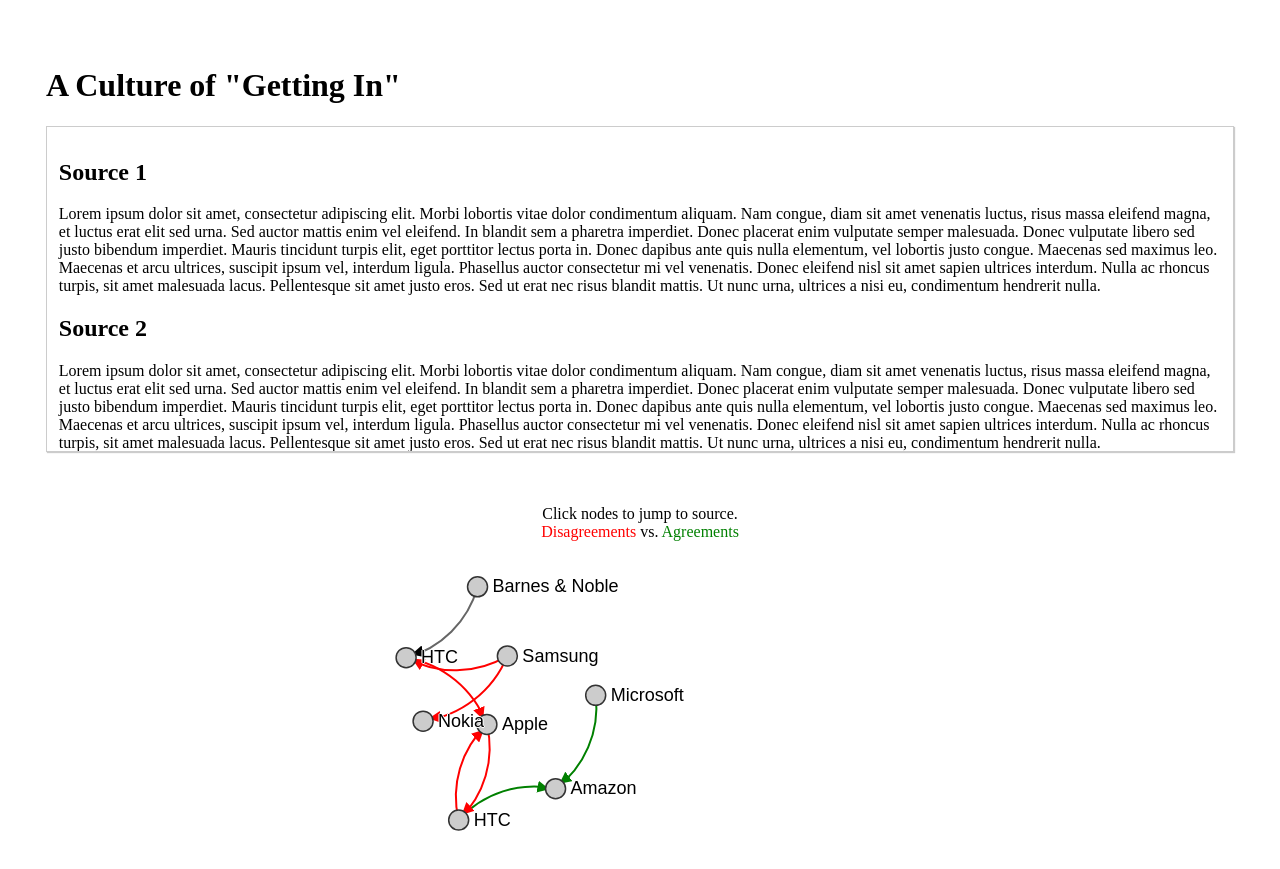
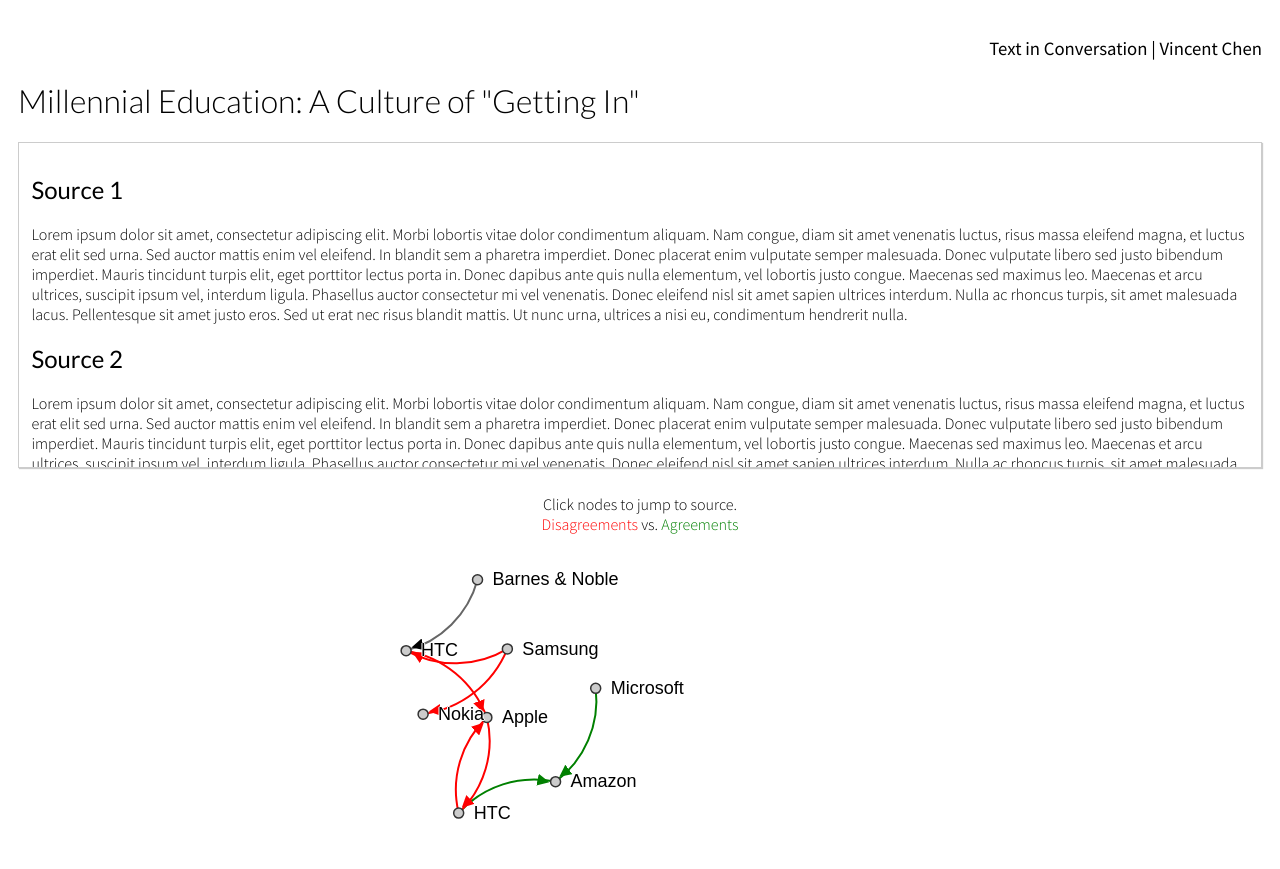
Before and after one commit to vincentschen/research-visualization, a plain HTML site: page index.html in a window 1280 px wide. Drawn offline with nearby package versions, Linux system fonts and the light colour scheme.

Commit message:
[new] font styling

```diff
--- a/index.html
+++ b/index.html
@@ -3,6 +3,7 @@
   <meta charset="utf-8">
   <title> Text in Conversation | Research Visualization </title>
   <link rel="stylesheet" href="main.css">
+  <link href='http://fonts.googleapis.com/css?family=Lato:300,400|Source+Sans+Pro:300,400' rel='stylesheet' type='text/css'>
   <script src="http://d3js.org/d3.v3.min.js"></script>
   <script src="http://ajax.googleapis.com/ajax/libs/jquery/1.11.2/jquery.min.js"></script>
 
@@ -10,7 +11,8 @@
 
 <body>
   <div class="container">
-    <h1>A Culture of "Getting In"</h1>
+    <h3>Text in Conversation | Vincent Chen<h3>
+    <h1>Millennial Education: A Culture of "Getting In"</h1>
     <div class="scroll">
     <h2 id="source1"> Source 1 </h2>
     <p>Lorem ipsum dolor sit amet, consectetur adipiscing elit. Morbi lobortis vitae dolor condimentum aliquam. Nam congue, diam sit amet venenatis luctus, risus massa eleifend magna, et luctus erat elit sed urna. Sed auctor mattis enim vel eleifend. In blandit sem a pharetra imperdiet. Donec placerat enim vulputate semper malesuada. Donec vulputate libero sed justo bibendum imperdiet. Mauris tincidunt turpis elit, eget porttitor lectus porta in. Donec dapibus ante quis nulla elementum, vel lobortis justo congue. Maecenas sed maximus leo. Maecenas et arcu ultrices, suscipit ipsum vel, interdum ligula. Phasellus auctor consectetur mi vel venenatis. Donec eleifend nisl sit amet sapien ultrices interdum. Nulla ac rhoncus turpis, sit amet malesuada lacus. Pellentesque sit amet justo eros. Sed ut erat nec risus blandit mattis. Ut nunc urna, ultrices a nisi eu, condimentum hendrerit nulla.</p>
@@ -73,7 +75,7 @@
     {source: 2, target: 1, type: "agree"},
     {source: 4, target: 2, type: "disagree"},
     {source: 3, target: 5, type: "disagree"},
-    {source: 7, target: 6, type: "normal"},
+    {source: 7, target: 6, type: "relevant"},
     {source: 3, target: 6, type: "disagree"},
     {source: 6, target: 4, type: "disagree"},
     {source: 2, target: 4, type: "disagree"},
@@ -97,7 +99,7 @@
 
   // Per-type markers, as they don't inherit styles.
   svg.append("defs").selectAll("marker")
-      .data(["agree", "disagree", "normal"])
+      .data(["agree", "disagree", "relevant"])
     .enter().append("marker")
       .attr("id", function(d) { return d; })
       .attr("viewBox", "0 -5 10 10")
@@ -115,10 +117,11 @@
       .attr("class", function(d) { return "link " + d.type; })
       .attr("marker-end", function(d) { return "url(#" + d.type + ")"; });
 
+
   var circle = svg.append("g").selectAll("circle")
       .data(force.nodes())
     .enter().append("circle")
-      .attr("r", 10)
+      .attr("r", 5)
       .on('click', function(d, i) {
         window.location.href = d.url;
       })
@@ -130,9 +133,6 @@
       .style("font-size","18px")
       .attr("x", 15)
       .attr("y", ".31em")
-      .attr("xlink:href", function (d) {
-          return "http://google.com/" + d.name;
-      })
       .text(function(d) { return d.name; });
 
           //show text
--- a/main.css
+++ b/main.css
@@ -40,7 +40,7 @@ circle:hover {
 
 /* text */
 .container {
-  padding: 3%;
+  padding: 10px;
 }
 
 .scroll {
@@ -50,3 +50,24 @@ circle:hover {
   border: 1.5px solid #ccc;
   box-shadow: 1px 1px 1px #ccc;
 }
+
+h1 {
+  font-family: 'Lato', sans-serif;
+  font-weight: 300;
+}
+
+h2 {
+  font-family: 'Lato', sans-serif;
+  font-weight: 400;
+}
+
+h3 {
+  font-family: 'Source Sans Pro', sans-serif;
+  font-weight: 400;
+  text-align: right;
+}
+
+p {
+  font-family: 'Source Sans Pro', sans-serif;
+  font-weight: 300;
+}
```
